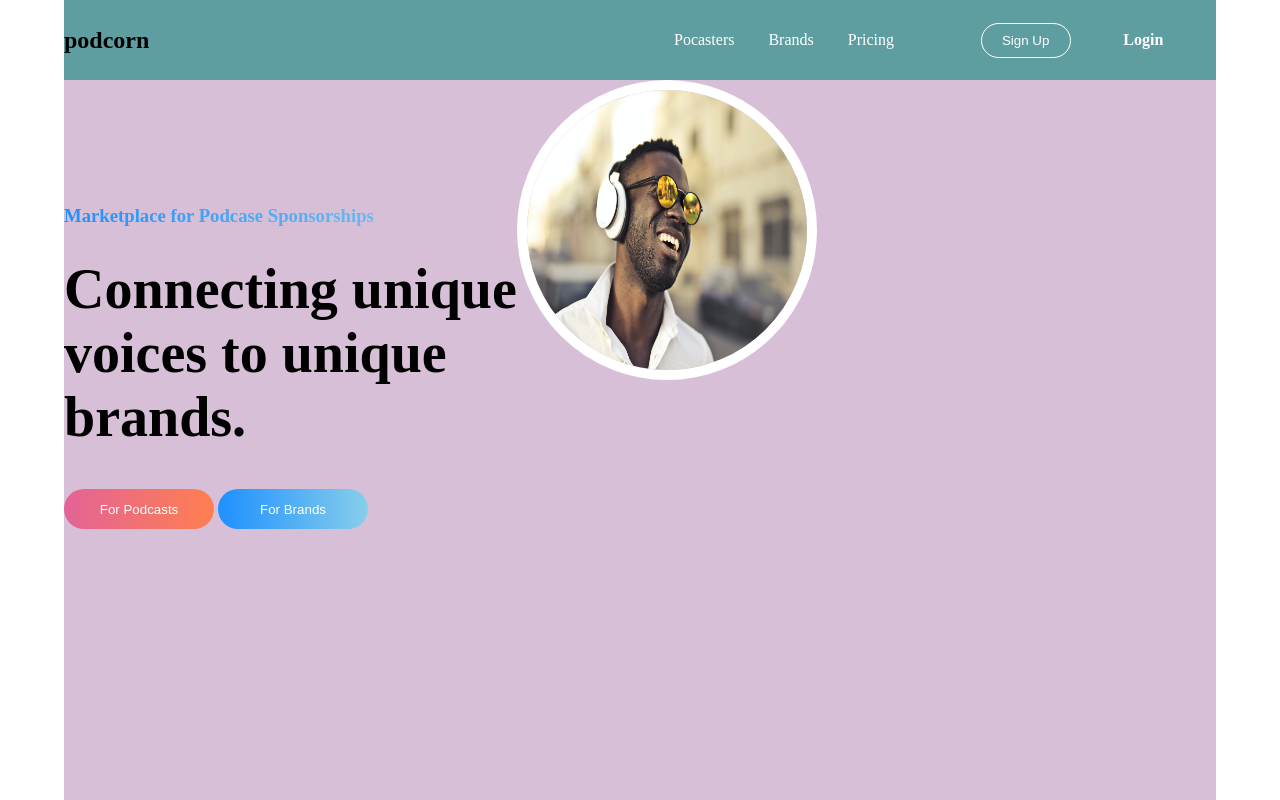
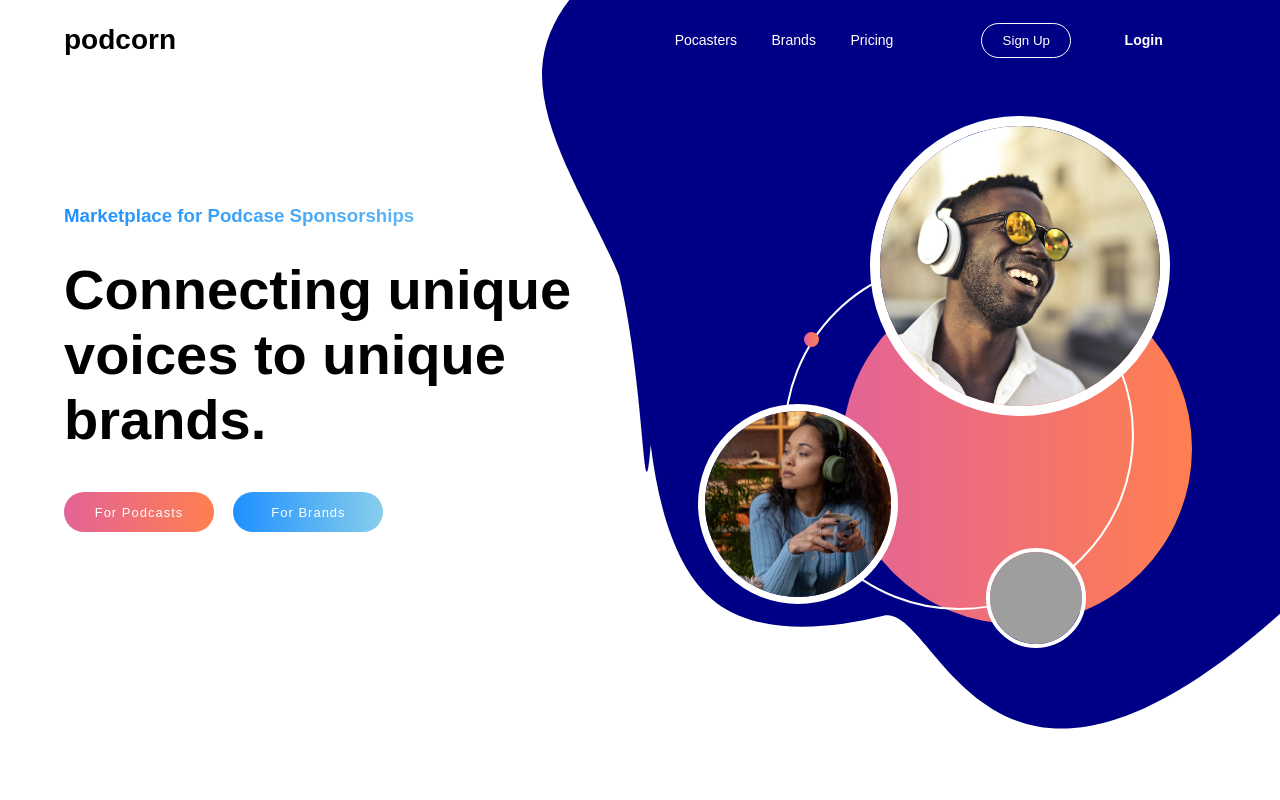
Before and after one commit to luckimeer/Clones, a PHP site: page / in a window 1280 px wide. Run offline with PHP 8.4, Linux system fonts and the light colour scheme; grey boxes are pictures that could not be loaded.

Commit message:
Made adjustments for the blob

```diff
--- a/Day2/index.html
+++ b/Day2/index.html
@@ -42,11 +42,20 @@
             </div>
             <div class="cover">
                 <img id="img-man-headphones" src="images/pexels-andrea-piacquadio-3752835.jpg" alt="Man with headphones. @Andrea Piacquadio - Pexcels">
-                <!--
+
                 <img id="img-women-listening" src="images/pexels-cottonbro-6686432.jpg" alt="Women listening with her headphones on. @Cottonbro - Pexels">
-                <img id="img-women-headphones" src="images/pexels-sound-on-3756750.jpg" alt="Women and her headphones. @Sound On - Pexels">-->
+
+                <img id="img-women-headphones" src="images/pexels-sound-on-3756750.jpg" alt="Women and her headphones. @Sound On - Pexels">
+
+                <div class="circle-outline"></div>
+                <div class="circle-filled"></div>
+                <div class="sm-circle-filled"></div>
             </div>
         </section>
     </main>
+
+    <svg viewBox="0 0 300 165" xmlns="http://www.w3.org/2000/svg">
+        <path fill="#000086" d="M9.3,-95.5C91.9,-90.8,93.8,-52.2,92.9,-40.7C81.9,-29.1,88.3,-14.6,87.8,-0.3C87.2,14,79.9,37.9,19.3,36.9C58.7,15.8,96.9,0,92.8,54.3C20.7,128.8,10.3,64,-1.7,67C-13.8,70,-27.6,70.8,-36.2,64.3C-44.8,57.7,-48.2,43.8,-49.7,31.8C-51.2,49.8,-50.8,19.9,-56.2,-3.1C-61.6,-16.1,-72.7,-32.3,-72.1,-45.7C-71.4,-59.1,-59,-69.9,-45,-73.8C-31,-77.7,-15.5,-74.9,-1.1,-73C13.4,-71.1,26.7,-70.3,39.3,-65.5Z" transform="translate(220 60)" />
+    </svg>
 </body>
 </html>
--- a/Day2/style.css
+++ b/Day2/style.css
@@ -2,10 +2,10 @@
     margin: 0;
     padding: 0;
     box-sizing: border-box;
+    font-family: Arial, Helvetica, sans-serif;
 }
 
 header {
-    background-color: cadetblue;
     display: flex;
     height: 10vh;
     width: 90%;
@@ -17,14 +17,20 @@ header {
 .nav-links,
 .account-container {
     display: flex;
+    z-index: 2;
 }
 
 .logo-container {
     flex: 2;
 }
 
+.logo {
+    font-size: 28px;
+}
+
 nav {
     flex: 1;
+    z-index: 2;
 }
 
 .nav-links {
@@ -34,6 +40,7 @@ nav {
 
 a {
     color: white;
+    font-size: 14px;
     text-decoration: none;
 }
 
@@ -57,15 +64,19 @@ a {
 }
 
 .presentation {
-    background-color: thistle;
     display: flex;
     height: 90vh;
     margin: auto;
     width: 90%;
 }
 
+.introduction {
+    flex: 1;
+}
+
 .intro-text h3 {
     background: linear-gradient(to right, #1E90FF, #87CEEB);
+    background-clip: text;
     padding: 125px 0px 30px 0px;
     -webkit-background-clip: text;
     -webkit-text-fill-color: transparent;
@@ -76,10 +87,13 @@ a {
     padding: 0px 0px 40px 0px;
 }
 
+
 .cta-podcasts {
     background: linear-gradient(to right, #E36397, #FF7F50);
     border: transparent;
     border-radius: 50px;
+    font-size: 13px;
+    letter-spacing: 1px;
     color: white;
     height: 40px;
     width: 150px;
@@ -89,8 +103,16 @@ a {
     background: linear-gradient(to right, #1E90FF, #87CEEB);    border: transparent;
     border-radius: 50px;
     color: white;
+    font-size: 13px;
+    letter-spacing: 1px;
     height: 40px;
     width: 150px;
+    margin: 0px 0px 0px 15px;
+}
+
+.cover {
+    flex: 1;
+    position: relative;
 }
 
 #img-man-headphones {
@@ -98,5 +120,75 @@ a {
     border-radius: 50%;
     width: 300px;
     height: 300px;
-    background-image: contain;
+    object-fit: cover;
+    position: absolute;
+    left: 40%;
+    top: 5%;
+    z-index: 4;
 }
+
+#img-women-listening {
+    border: 7px solid white;
+    border-radius: 50%;
+    width: 200px;
+    height: 200px;
+    object-fit: cover;
+    position: absolute;
+    left: 10%;
+    top: 45%;
+    z-index: 4;
+}
+
+#img-women-headphones {
+    border: 4px solid white;
+    border-radius: 50%;
+    width: 100px;
+    height: 100px;
+    object-fit: cover;
+    position: absolute;
+    top: 65%;
+    left: 60%;
+    z-index: 4;
+}
+
+.circle-outline {
+    border: 2px solid white;
+    border-radius: 50%;
+    background-color: transparent;
+    height: 350px;
+    width: 350px;
+    position: absolute;
+    top: 25%;
+    left: 25%;
+    z-index: 3;
+}
+
+.circle-filled {
+    border-radius: 50%;
+    background: linear-gradient(to right, #E36397, #FF7F50);
+    height: 350px;
+    width: 350px;
+    position: absolute;
+    top: 27%;
+    left: 35%;
+    z-index: 2;
+}
+
+.sm-circle-filled {
+    border-radius: 50%;
+    background: linear-gradient(to right, #E36397, #FF7F50);
+    height: 15px;
+    width: 15px;
+    position: absolute;
+    top: 35%;
+    left: 28.5%;
+    z-index: 3;
+}
+
+svg {
+    position: absolute;
+    top: 0;
+    right: 0;
+    height: 100%;
+    z-index: 1;
+}
```
